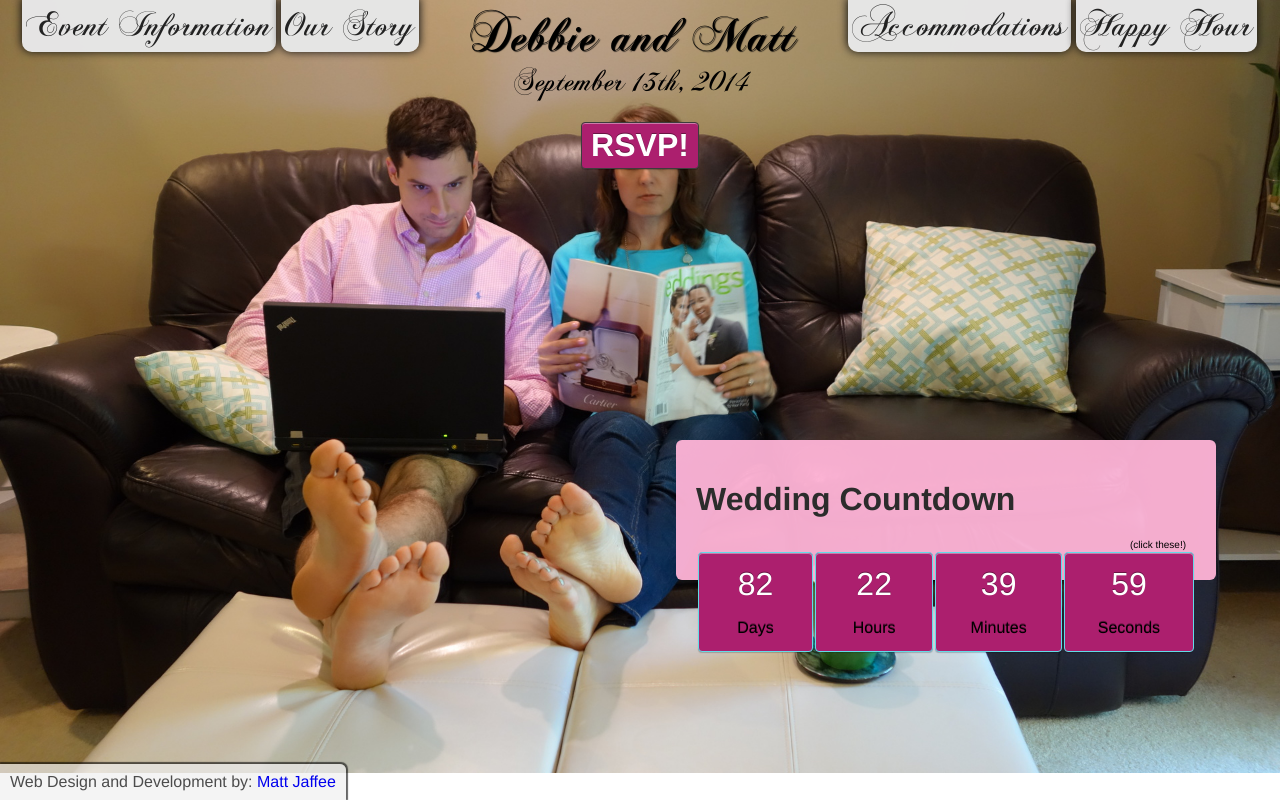
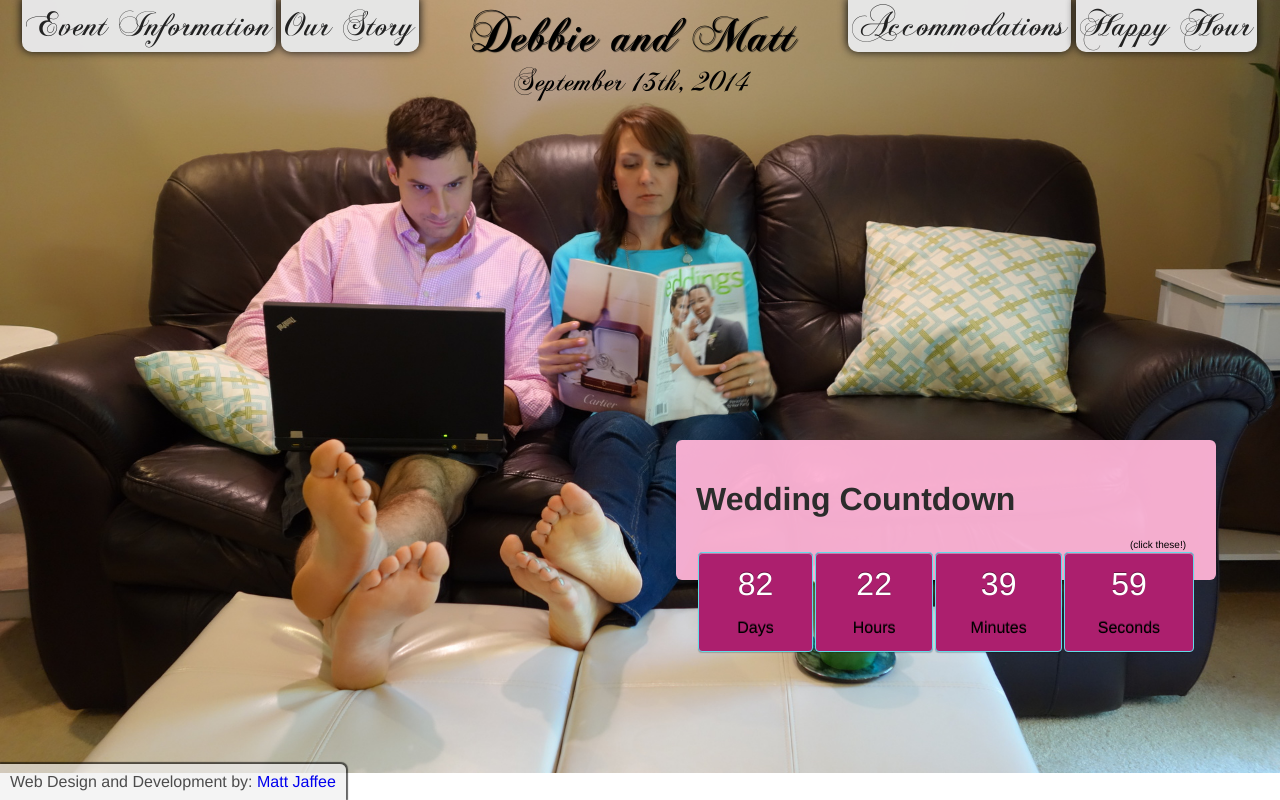
Before and after one commit to jaffee/jaffucci, a Flask app: page /home in a window 1280 px wide. Run offline with Flask 2, Linux system fonts and the light colour scheme; parts of the project's set-up code (start-up, migrations or seed data) failed here and were passed over; some libraries are stand-ins or nearby versions.

Commit message:
comment out rsvp link for now... also some db_admin bugs

```diff
--- a/jaffucci/db_admin.py
+++ b/jaffucci/db_admin.py
@@ -75,6 +75,8 @@ def import_guests(filename):
         print reader.next()
         group = None
         for row in reader:
+            if not row[0]:
+                continue
             if row[1]:
                 if group:
                     db.groups.save(group)
@@ -91,6 +93,7 @@ def import_guests(filename):
                 "entree": "",
             }
             db.guests.save(guest)
+        db.groups.save(group)
 
 # class UnicodeCsvReader(object):
 #     def __init__(self, f, encoding="utf-8", **kwargs):
--- a/jaffucci/templates/home.html
+++ b/jaffucci/templates/home.html
@@ -24,9 +24,9 @@
 
 
 {% block body %}
-  <div id="rsvplink" class="button">
-    <a href="{{ url_for('rsvp') }}"> RSVP! </a>
-  </div>
+  {# <div id="rsvplink" class="button"> #}
+  {#   <a href="{{ url_for('rsvp') }}"> RSVP! </a> #}
+  {# </div> #}
   <div id="countdown">
     <h1> Wedding Countdown </h1>
     <p id="tiny-text"> (click these!)</p>
```
